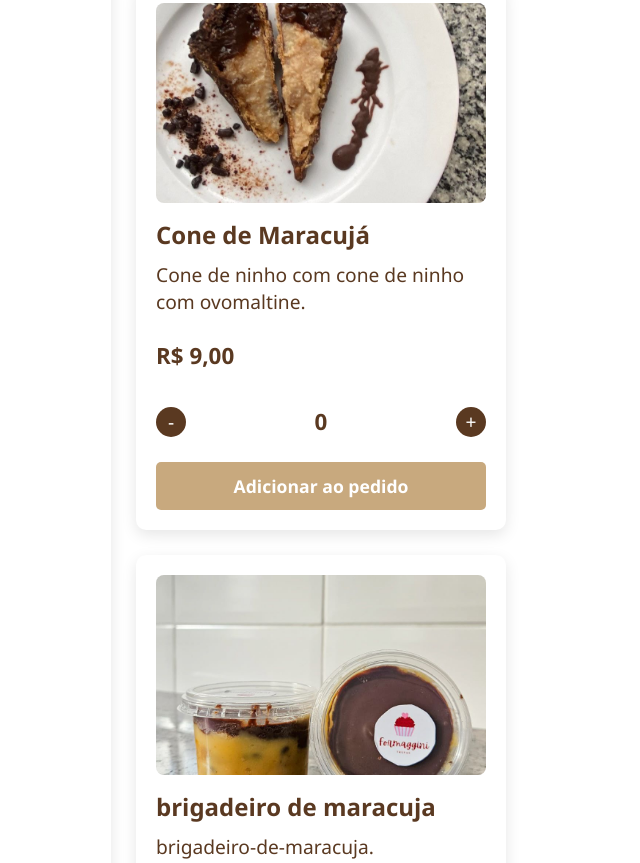
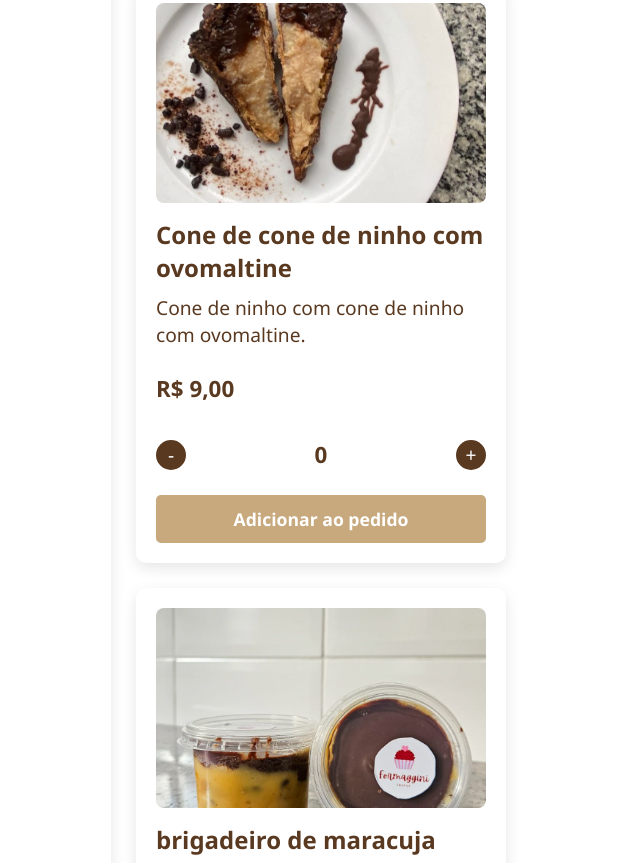
Before and after one commit to danielbsn1/cardapio_online, a plain HTML site: page index.html in a window 1280 px wide. Shown: the part 3085-3948 px from the top of the page, without its empty margins (319-959 px from the left). Drawn offline with Linux system fonts and the light colour scheme.

```diff
--- a/index.html
+++ b/index.html
@@ -416,8 +416,8 @@
         </section>
         <section id="produtos">
             <div class="product-card">
-                <img src="cone-de-ninho-com-ovomaltine.jpg.jpeg" alt="Cone de cone-de-ninho-com-ovomaltine">
-                <h3>Cone de Maracujá</h3>
+                <img src="cone-de-ninho-com-ovomaltine.jpg.jpeg" alt="Cone de cone de ninho com ovomaltine">
+                <h3>Cone de cone de ninho com ovomaltine</h3>
                 <p>Cone de ninho com cone de ninho com ovomaltine.</p>
                 <span>R$ 9,00</span>
                 <div class="quantity-control">
```
